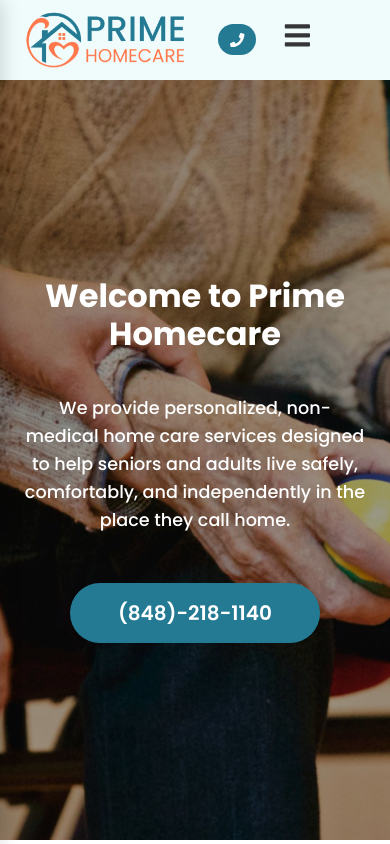
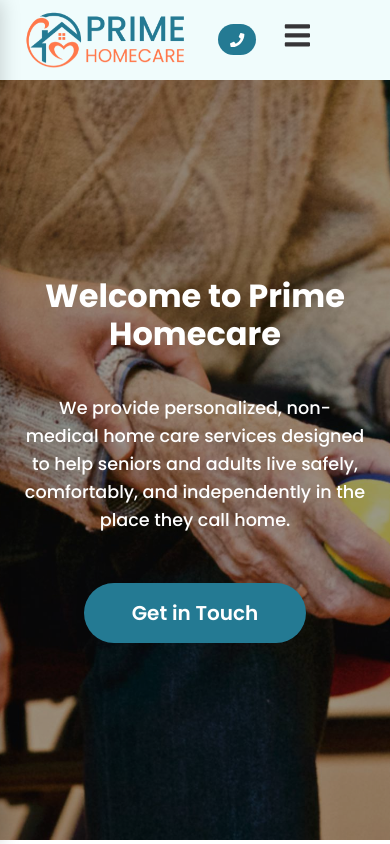
Before and after one commit to jonal-suthar-projects/Prime-Home-Care, a React (Vite) app: page / in a window 390 px wide. Shown: the top 844 px of the page. Built offline with nearby package versions, Linux system fonts and the light colour scheme.

Commit message:
Updated Get in Touch button phone redirect

```diff
--- a/src/components/HeroSection/HeroSection.jsx
+++ b/src/components/HeroSection/HeroSection.jsx
@@ -48,10 +48,14 @@ const HeroSection = () => {
   animate={{ opacity: 1, y: 0 }}
   transition={{ duration: 0.8, delay: 0.6 }}
 >
-          <Button to="/contact" $big="true" $fontBig="true">
-          (848)-218-1140
+  <Button
+    as="a"
+    href="tel:+18482181140"
+    $big="true"
+    $fontBig="true"
+  >
+    Get in Touch
   </Button>
-
 </HeroBtnWrapper>
       </HeroContent>
     </HeroContainer>
```
Lines whose indentation alone changed are shown as unchanged.
